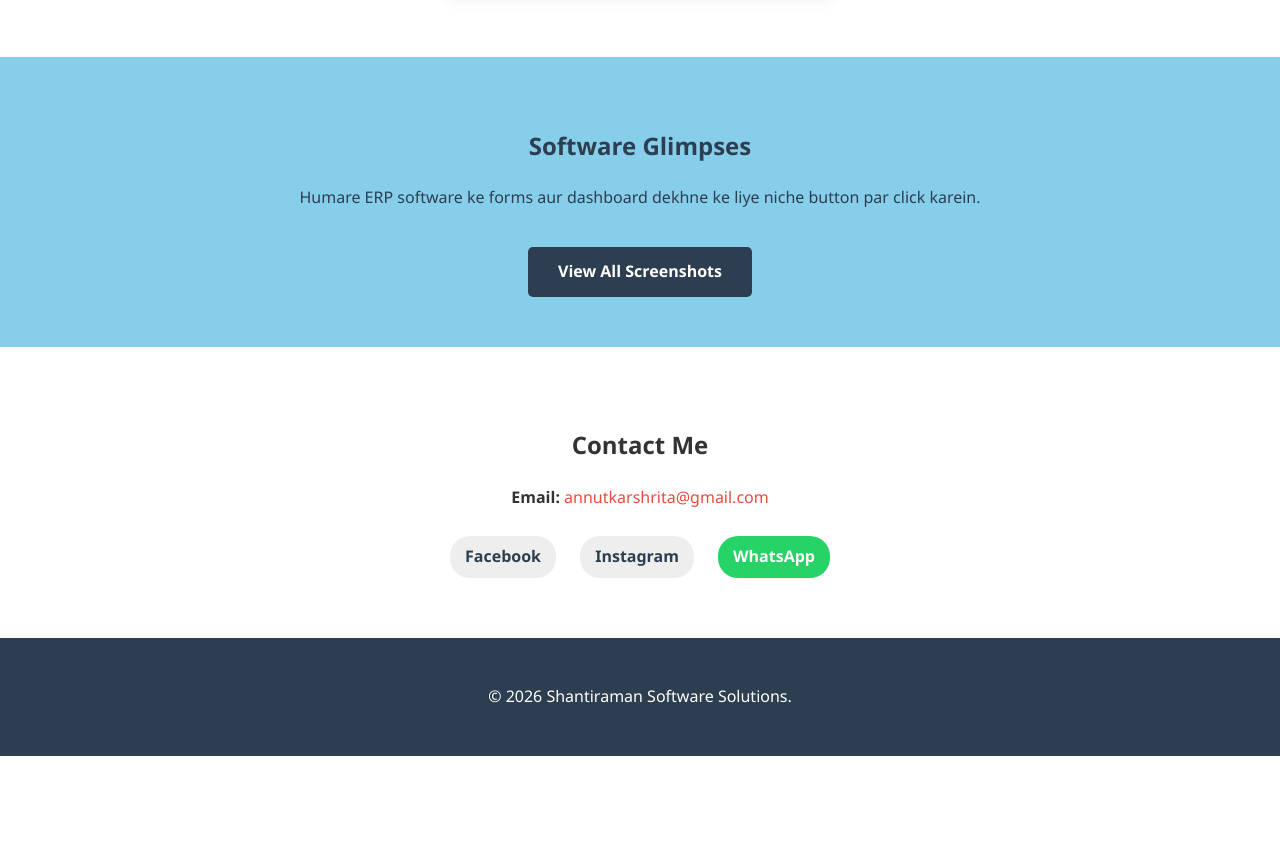
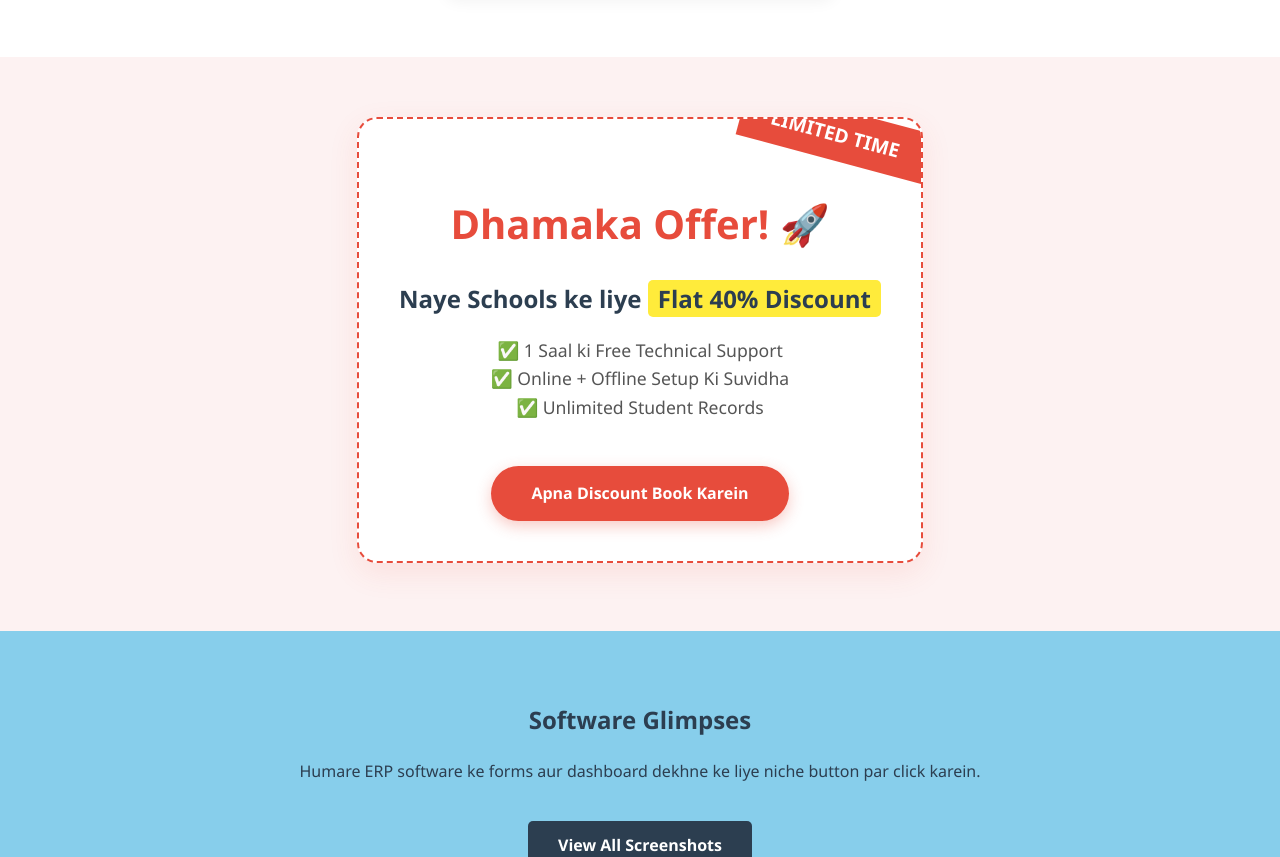
Before and after one commit to annutkarshrita/shantiraman.co.in, a plain HTML site: page index.html in a window 1280 px wide. Shown: the part 1468-2325 px from the top of the page. Before the commit the page ends 2224 px from the top, so only its background shows below. Drawn offline with Linux system fonts and the light colour scheme.

Commit message:
Update index.html

```diff
--- a/index.html
+++ b/index.html
@@ -121,7 +121,31 @@
         </div>
     </div>
 </section>
+<!-- Naya Special Offer Section (Contact se pehle lagayein) -->
+<section class="offer" style="padding: 60px 10%; background: #fdf2f2; text-align: center;">
+    <div class="offer-box" style="background: white; padding: 40px; border-radius: 20px; border: 2px dashed #e74c3c; box-shadow: 0 10px 30px rgba(231, 76, 60, 0.1); position: relative; overflow: hidden;">
 
+        <!-- Background mein halka sa Badge effect -->
+        <div style="position: absolute; top: -10px; right: -10px; background: #e74c3c; color: white; padding: 10px 30px; transform: rotate(15deg); font-weight: bold; font-size: 1.2rem;">
+            LIMITED TIME
+        </div>
+
+        <h2 style="color: #e74c3c; font-size: 2.5rem; margin-bottom: 10px;">Dhamaka Offer! 🚀</h2>
+        <p style="font-size: 1.5rem; color: #2c3e50; font-weight: bold; margin-bottom: 15px;">
+            Naye Schools ke liye <span style="background: #ffeb3b; padding: 2px 10px; border-radius: 5px;">Flat 40% Discount</span>
+        </p>
+
+        <ul style="list-style: none; padding: 0; color: #555; font-size: 1.1rem; margin-bottom: 25px;">
+            <li>✅ 1 Saal ki Free Technical Support</li>
+            <li>✅ Online + Offline Setup Ki Suvidha</li>
+            <li>✅ Unlimited Student Records</li>
+        </ul>
+
+        <a href="https://wa.me/919415469746" target="_blank" class="btn" style="background: #e74c3c; color: white; padding: 15px 40px; text-decoration: none; border-radius: 50px; font-weight: bold; box-shadow: 0 5px 15px rgba(231, 76, 60, 0.3);">
+            Apna Discount Book Karein
+        </a>
+    </div>
+</section>
 <section id="gallery" class="gallery-preview">
     <h2>Software Glimpses</h2>
     <p>Humare ERP software ke forms aur dashboard dekhne ke liye niche button par click karein.</p>
```
